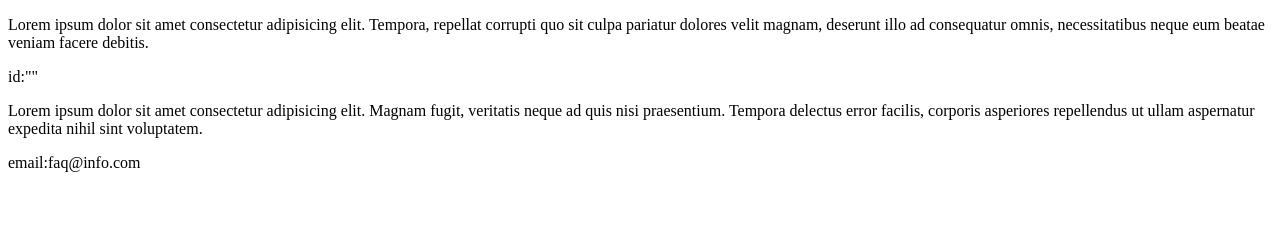
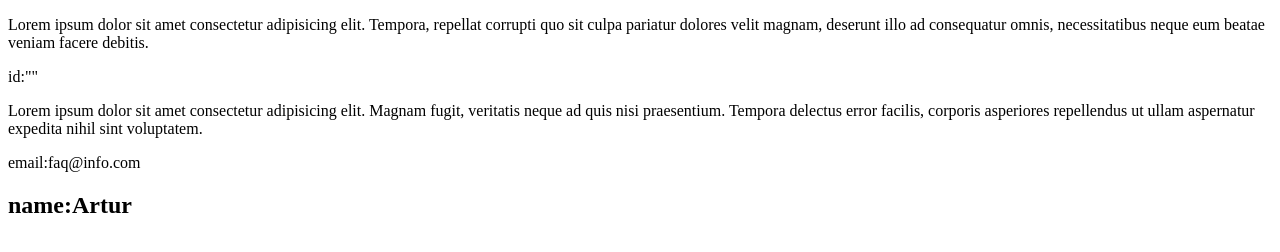
Before and after one commit to ashothakobyan/AOBYTEHomework, a plain HTML site: page index.html in a window 1280 px wide. Drawn offline with Linux system fonts and the light colour scheme.

Commit message:
create smt new for my conflict in br feature3

```diff
--- a/index.html
+++ b/index.html
@@ -22,5 +22,7 @@
       voluptatem.
     </p>
     email:faq@info.com
+
+    <h2>name:Artur</h2>
   </body>
 </html>
```
